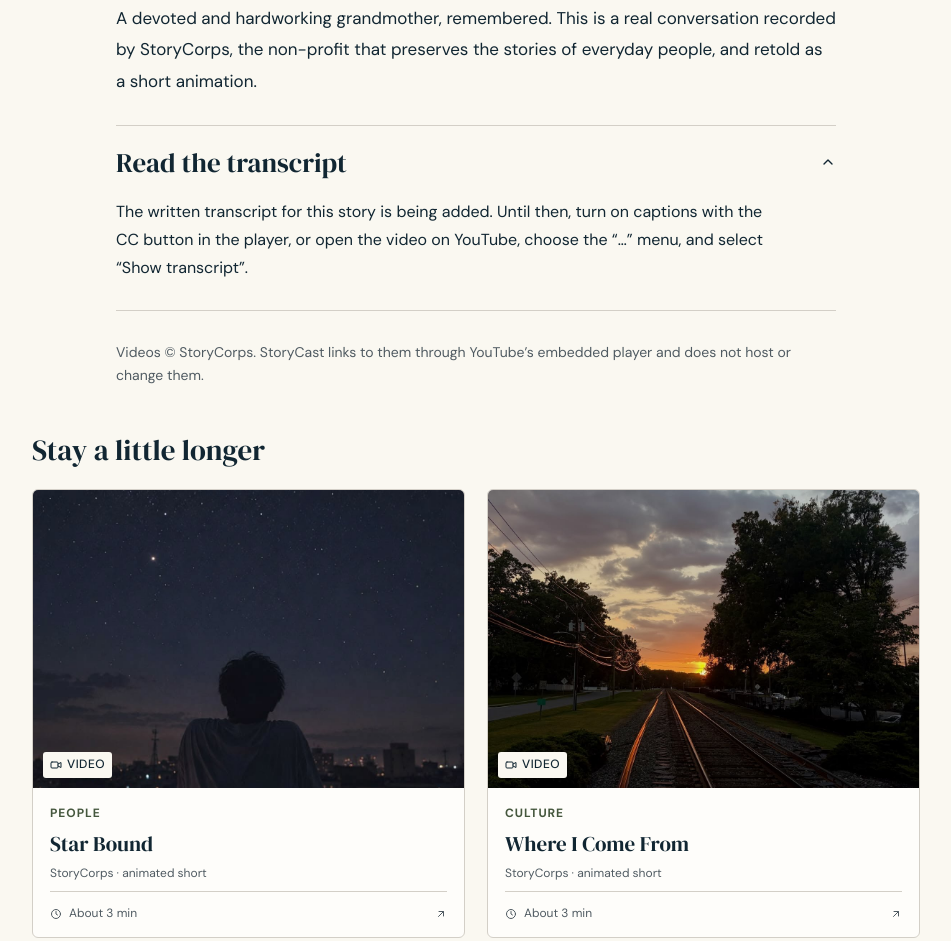
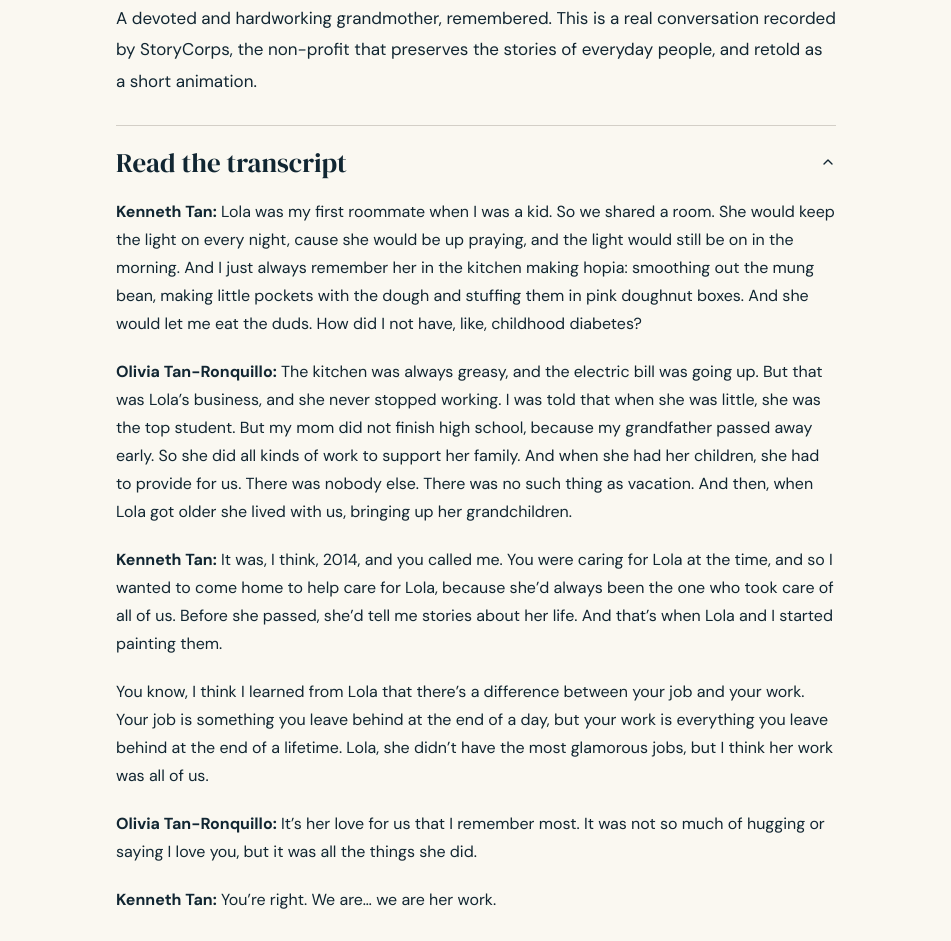
Before and after one commit to prince-nda/storycast, a website: page storycast/story/lolas-work.html in a window 1280 px wide. Shown: the part 1476-2417 px from the top of the page, without its empty margins (164-1115 px from the left). Drawn offline with Linux system fonts and the light colour scheme.

Commit message:
add transcript to Lola's Work

```diff
--- a/storycast/story/lolas-work.html
+++ b/storycast/story/lolas-work.html
@@ -74,8 +74,13 @@
             <svg class="icon transcript__chevron" aria-hidden="true" focusable="false"><use href="#i-chevron-down"/></svg>
           </summary>
           <div class="transcript__body">
-            <!-- TRANSCRIPT: replace the paragraph below with the transcript text, one <p> per paragraph. -->
-            <p>The written transcript for this story is being added. Until then, turn on captions with the CC button in the player, or open the video on YouTube, choose the &ldquo;&hellip;&rdquo; menu, and select &ldquo;Show transcript&rdquo;.</p>
+            <!-- TRANSCRIPT -->
+            <p><strong>Kenneth Tan:</strong> Lola was my first roommate when I was a kid. So we shared a room. She would keep the light on every night, cause she would be up praying, and the light would still be on in the morning. And I just always remember her in the kitchen making hopia: smoothing out the mung bean, making little pockets with the dough and stuffing them in pink doughnut boxes. And she would let me eat the duds. How did I not have, like, childhood diabetes?</p>
+            <p><strong>Olivia Tan-Ronquillo:</strong> The kitchen was always greasy, and the electric bill was going up. But that was Lola&rsquo;s business, and she never stopped working. I was told that when she was little, she was the top student. But my mom did not finish high school, because my grandfather passed away early. So she did all kinds of work to support her family. And when she had her children, she had to provide for us. There was nobody else. There was no such thing as vacation. And then, when Lola got older she lived with us, bringing up her grandchildren.</p>
+            <p><strong>Kenneth Tan:</strong> It was, I think, 2014, and you called me. You were caring for Lola at the time, and so I wanted to come home to help care for Lola, because she&rsquo;d always been the one who took care of all of us. Before she passed, she&rsquo;d tell me stories about her life. And that&rsquo;s when Lola and I started painting them.</p>
+            <p>You know, I think I learned from Lola that there&rsquo;s a difference between your job and your work. Your job is something you leave behind at the end of a day, but your work is everything you leave behind at the end of a lifetime. Lola, she didn&rsquo;t have the most glamorous jobs, but I think her work was all of us.</p>
+            <p><strong>Olivia Tan-Ronquillo:</strong> It&rsquo;s her love for us that I remember most. It was not so much of hugging or saying I love you, but it was all the things she did.</p>
+            <p><strong>Kenneth Tan:</strong> You&rsquo;re right. We are&hellip; we are her work.</p>
           </div>
         </details>
         <p class="detail__note">Videos &copy; StoryCorps. StoryCast links to them through YouTube&rsquo;s embedded player and does not host or change them.</p>
```
